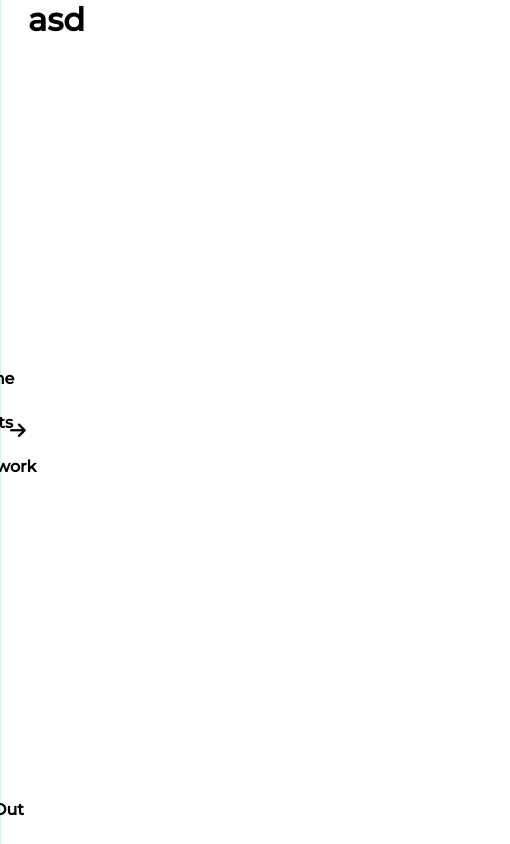
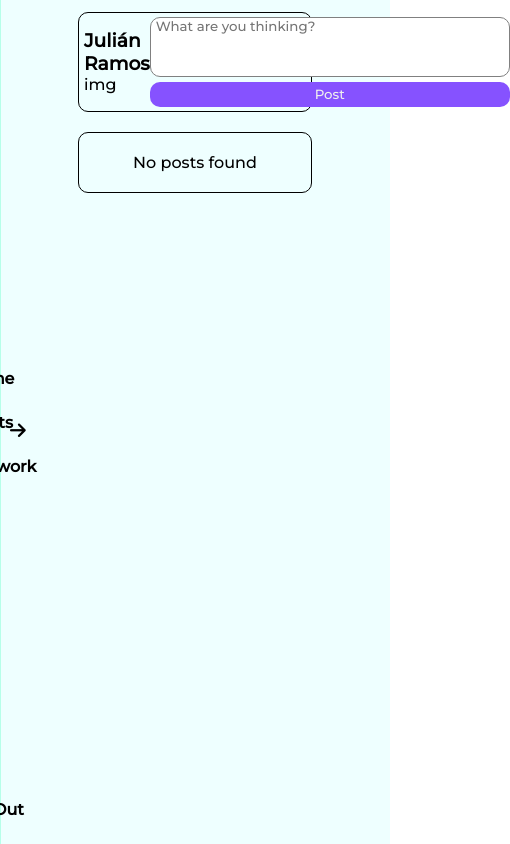
Before and after one commit to julianramos42/red-social-front, a React (Create React App) app: page / in a window 390 px wide. Shown: the whole page, 510 px wide, since content can reach past the window. Built offline with nearby package versions, Linux system fonts and the light colour scheme; sample sign-in values are in the browser's storage.

Commit message:
vista home terminada, falta responsive

```diff
--- a/src/components/NavBar/NavBar.jsx
+++ b/src/components/NavBar/NavBar.jsx
@@ -66,7 +66,6 @@ export default function NavBar() {
                 <i className="fa-solid fa-arrow-left arrow-l" onClick={closeNav}></i>
             </nav>
             <i className="fa-solid fa-arrow-right arrow-r" onClick={openNav}></i>
-            <h1>asd</h1>
         </div>
     )
 }
--- a/src/components/NavBar/navBar.css
+++ b/src/components/NavBar/navBar.css
@@ -1,7 +1,9 @@
 .navContainer {
     height: 100vh;
-    width: 100vw;
     padding: 0px 0px 0px 28px;
+    position: absolute;
+    top: 0;
+    left: 0;
 }
 
 .containerNavStore {
@@ -18,7 +20,6 @@
     z-index: 1;
     transition: 1s ease all;
     transform: translateX(0);
-    /* padding: 0px 0px 0px 80px; */
     gap: 25px;
 }
 
--- a/src/pages/Index/Index.jsx
+++ b/src/pages/Index/Index.jsx
@@ -2,20 +2,52 @@ import React, { useEffect } from 'react'
 import './index.css'
 import { useNavigate } from 'react-router-dom'
 import NavBar from '../../components/NavBar/NavBar'
+import { useRef } from 'react'
 
 export default function Index() {
   const navigate = useNavigate()
+  const publicationData = useRef()
 
-  useEffect( () => {
+  useEffect(() => {
     const token = localStorage.getItem('token')
-    if(!token){
+    if (!token) {
       navigate('/auth')
     }
-  },[])
+  }, [])
+
+  async function handlePublication(e) {
+    e.preventDefault()
+    console.log(publicationData.current.value)
+  }
 
   return (
-    <div>
-      <NavBar/>
+    <div className='main-container'>
+      <NavBar />
+      <div className='home'>
+        <div className='new-publication'>
+          <div className='person'>
+            <h3>Julián Ramos</h3>
+            <p>img</p>
+          </div>
+          <form onSubmit={handlePublication}>
+            <textarea ref={publicationData} id='new-publication' name='new-publication' placeholder='What are you thinking?' />
+            <input type='submit' className='submit-publication' value='Post' />
+          </form>
+        </div>
+        <div className='all-publications'>
+          {/* <div className="social-post">
+            <img src='' alt='' className="post-photo" />
+            <div className="post-content">
+              <h3 className="post-name">Julián Ramos</h3>
+              <p className="post-text">Publicacion de pruebaaaaaaaaaaaaaaaaaaaaaaaaaaaaaa aaaaaaaaaaaaaaaaaaaaaaaaaaaaaaaaaaaaaaaaaaaaaaaaaaaaaa aaaaaaaaaaaaaaaaaaaaaaaaaaaaa</p>
+              <span className="post-date">26/05/2000</span>
+            </div>
+          </div> */}
+          <div>
+            <p>No posts found</p>
+          </div>
+        </div>
+      </div>
     </div>
   )
 }
--- a/src/pages/Index/index.css
+++ b/src/pages/Index/index.css
@@ -0,0 +1,107 @@
+.main-container .home{
+    width: 100%;
+    min-height: 100vh;
+    padding: 3% 20%;
+    background-color: #eff;
+    display: flex;
+    flex-direction: column;
+    align-items: center;
+    gap: 20px;
+}
+
+.new-publication{
+    width: 100%;
+    height: 100px;
+    border: 1px solid black;
+    border-radius: 10px;
+    padding: 5px;
+    display: flex;
+    justify-content: space-around;
+    align-items: center;
+}
+
+.new-publication form{
+    display: flex;
+    flex-direction: column;
+    align-items: center;
+    gap: 5px;
+}
+
+.new-publication textarea{
+    width: 360px;
+    min-height: 60px;
+    resize: none;
+    outline: none;
+    border: 1px solid gray;
+    border-radius: 10px;
+    padding: 0 5px;
+}
+
+.new-publication .submit-publication{
+    background-color: rgb(134, 82, 255);
+    color: #efefef;
+    height: 25px;
+    width: 100%;
+    border: none;
+    border-radius: 10px;
+    transition: .4s;
+}
+
+.new-publication .submit-publication:hover{
+    cursor: pointer;
+    background-color: rgb(80, 82, 180);
+}
+
+.all-publications{
+    width: 100%;
+    min-height: auto;
+    border: 1px solid black;
+    border-radius: 10px;
+    padding: 5px;
+    display: flex;
+    flex-direction: column;
+    align-items: center;
+    gap: 20px;
+    padding: 20px 0px 20px 0px;
+}
+
+.social-post {
+    display: flex;
+    width: 90%;
+    min-height: 120px;
+    align-items: center;
+    background-color: #fff;
+    padding: 16px;
+    border-radius: 8px;
+    box-shadow: 0 0px 4px rgba(0, 0, 0, 0.3);
+  }
+
+  .post-photo {
+    width: 48px;
+    height: 48px;
+    border-radius: 50%;
+    margin-right: 16px;
+  }
+
+  .post-content {
+    flex: 1;
+    overflow: hidden;
+  }
+
+  .post-name {
+    margin-bottom: 8px;
+    font-size: 16px;
+    font-weight: bold;
+  }
+
+  .post-text {
+    margin-bottom: 8px;
+    font-size: 14px;
+    width: 100%;
+    overflow: hidden;
+  }
+
+  .post-date {
+    font-size: 12px;
+    color: #777;
+  }
```
